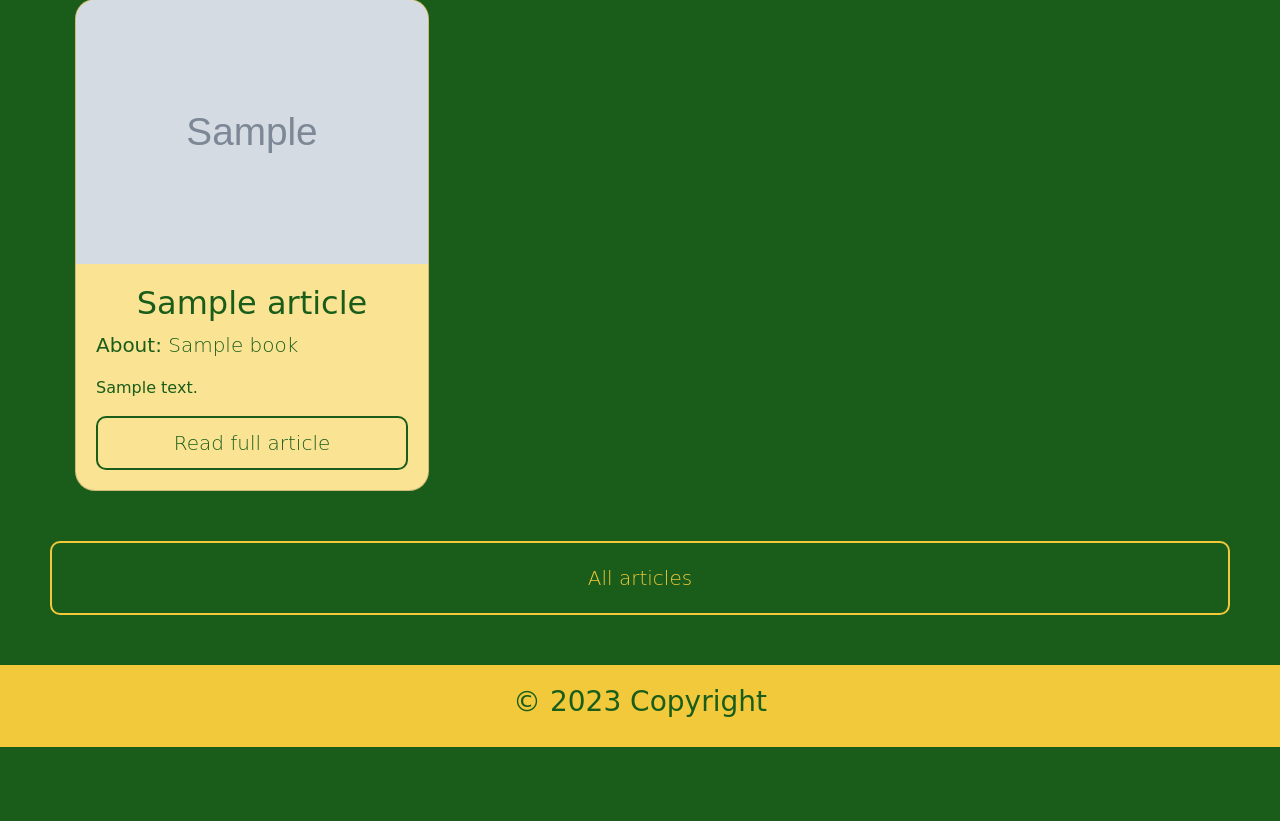
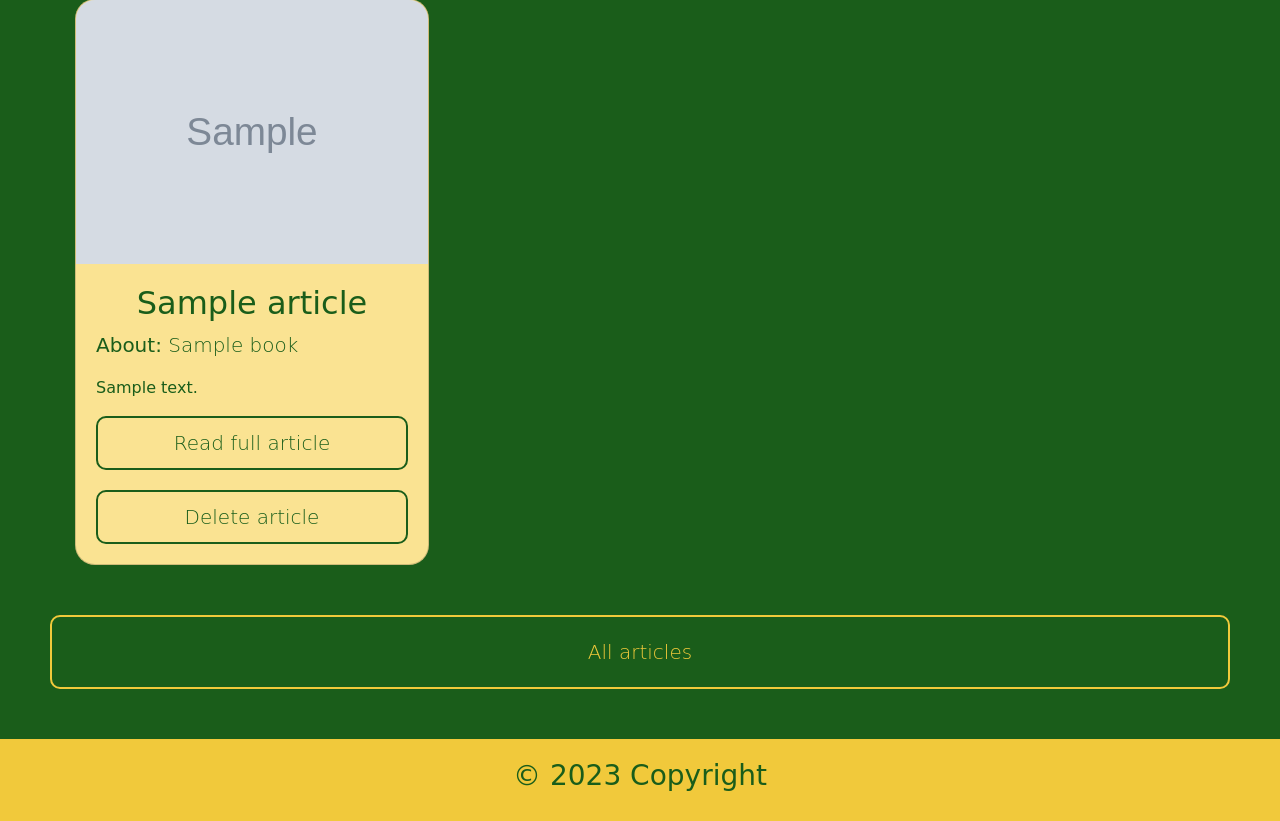
Before and after one commit to KatePril/BookStore, a Django app: page /blog/ in a window 1280 px wide. Shown: the part 1295-2116 px from the top of the page. Before the commit the page ends 2042 px from the top, so only its background shows below. Run offline with Django 4.2, Linux system fonts and the light colour scheme; a user stored in the database is signed in; tables that the repository leaves empty hold one stand-in row (values such as "Sample post"); grey boxes marked "Sample" are stand-in pictures; some libraries are stand-ins or nearby versions.

Commit message:
Add delete article functional

```diff
--- a/blog/urls.py
+++ b/blog/urls.py
@@ -7,4 +7,6 @@ urlpatterns = [
     path('all_articles', AllArticlesView.as_view(), name='all_articles'),
     path('<str:slug>/', ArticleByTag.as_view(), name='tag'),
     path('user_articles/<int:pk>', user_article_list, name='user_articles'),
+        path('delete_article/<str:slug>/<int:pk>', delete_article, name='delete_article'),
+
 ]
--- a/blog/views.py
+++ b/blog/views.py
@@ -101,3 +101,8 @@ class ArticleDetailView(DetailViewBreadcrumbsMixin):
 def user_article_list(request, pk):
         articles = Article.objects.filter(author=pk)
         return render(request, 'blog/custom_list.html', {'articles': articles})
+
+def delete_article(request, pk, slug):
+    article = get_object_or_404(Article, slug=slug)
+    article.delete()
+    return redirect('user_articles', pk=pk)
--- a/templates/blog/blocks/article_card.html
+++ b/templates/blog/blocks/article_card.html
@@ -19,5 +19,12 @@
                 Read full article
             </button>
         </a>
+        {% if article.author == request.user %}
+        <a href="{% url 'delete_article' slug=article.slug pk=request.user.id%}" style="width:100%;">
+            <button class="button-outline-card lead" style="margin-top: var(--padding-m);">
+                Delete article
+            </button>
+        </a>
+        {% endif %}
     </div>
 </div>
```
